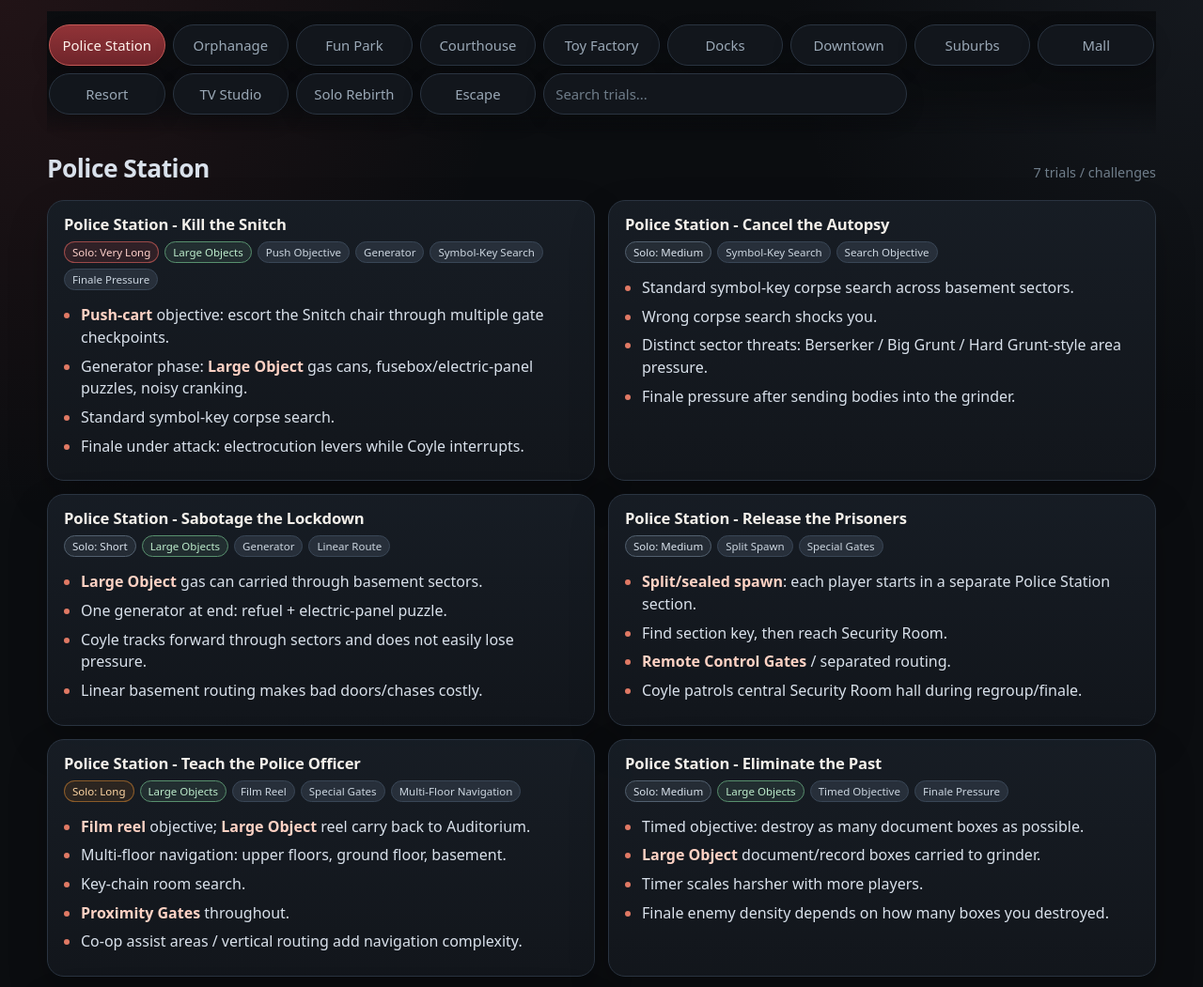
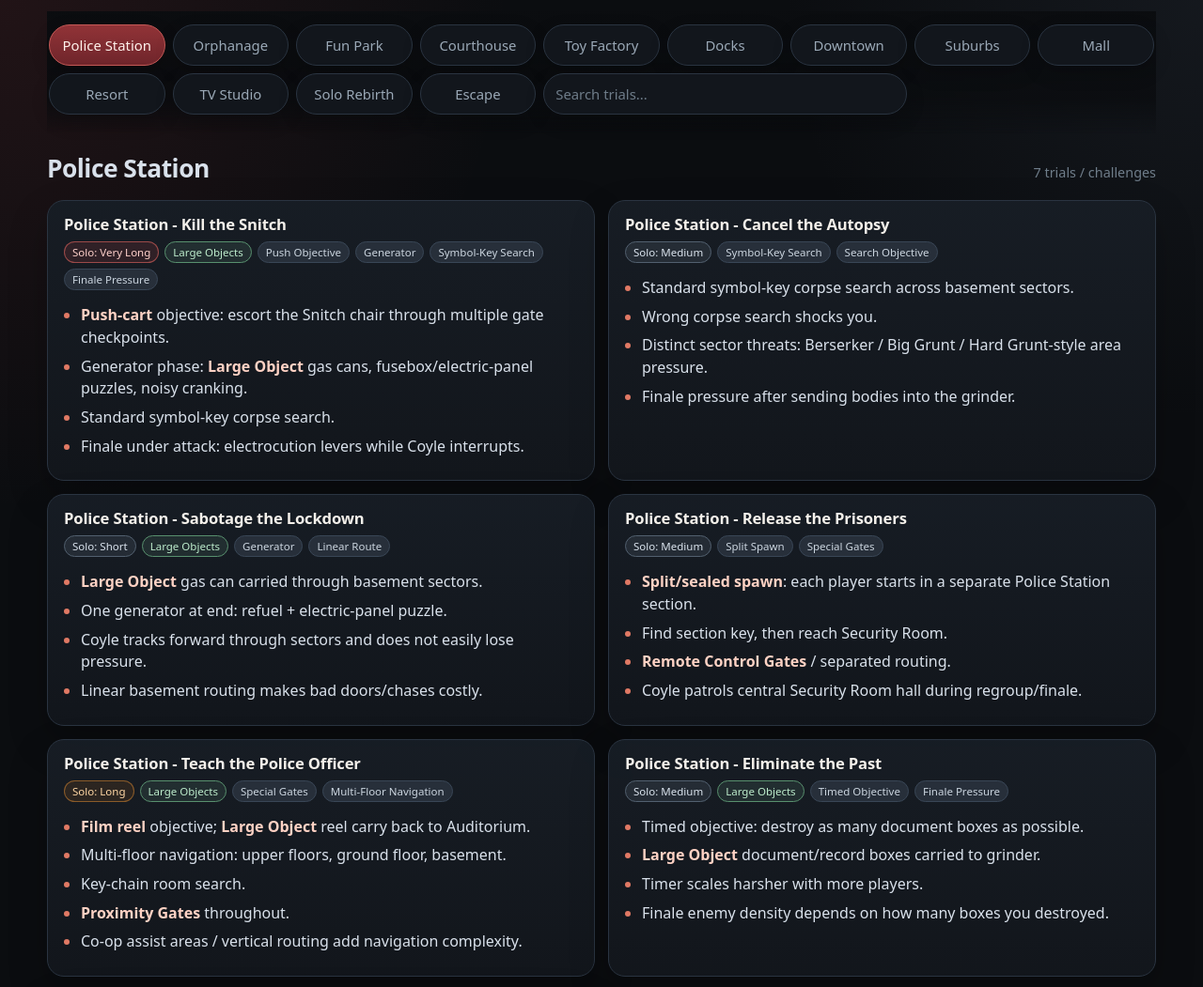
Before and after one commit to bee2000k/outlast-trials-quickguide, a plain HTML site: page index.html in a window 1280 px wide. Shown: the top 1051 px of the page at 94% size. Drawn offline with Linux system fonts and the light colour scheme.

Commit message:
Update index.html

```diff
--- a/index.html
+++ b/index.html
@@ -411,7 +411,6 @@
                         "tags": [
                               "Solo: Long",
                               "Large Objects",
-                              "Film Reel",
                               "Special Gates",
                               "Multi-Floor Navigation"
                         ],
@@ -470,7 +469,6 @@
                         "tags": [
                               "Solo: Very Long",
                               "Large Objects",
-                              "Film Reel",
                               "Generator",
                               "Frequency Boxes",
                               "Special Gates",
@@ -654,12 +652,11 @@
                         "tags": [
                               "Solo: Long",
                               "Large Objects",
-                              "Film Reel",
                               "Code/Symbol Puzzle",
                               "Multi-Floor Navigation"
                         ],
                         "bullets": [
-                              "Film reel puzzle in the Illusion Castle.",
+                              "Film reel puzzle in the **Illusion Castle**.",
                               "Starts in Castle courtyard; Reel 1 reveals symbol #1.",
                               "Move numbered reels through trade windows to projectors.",
                               "Projectors are split across ground floor / second floor / basement.",
@@ -1287,7 +1284,6 @@
                               "Symbol-Key Search",
                               "Frequency Boxes",
                               "Generator",
-                              "Film Reel",
                               "Prime Asset Trap Mix",
                               "Finale Chase"
                         ],
@@ -1387,6 +1383,7 @@
 
     function emphasizeMechanics(text) {
       const phrases = [
+        "Film reel",
         'Inventory pressure',
         'Inventory Pressure',
         'Large Object',
```
